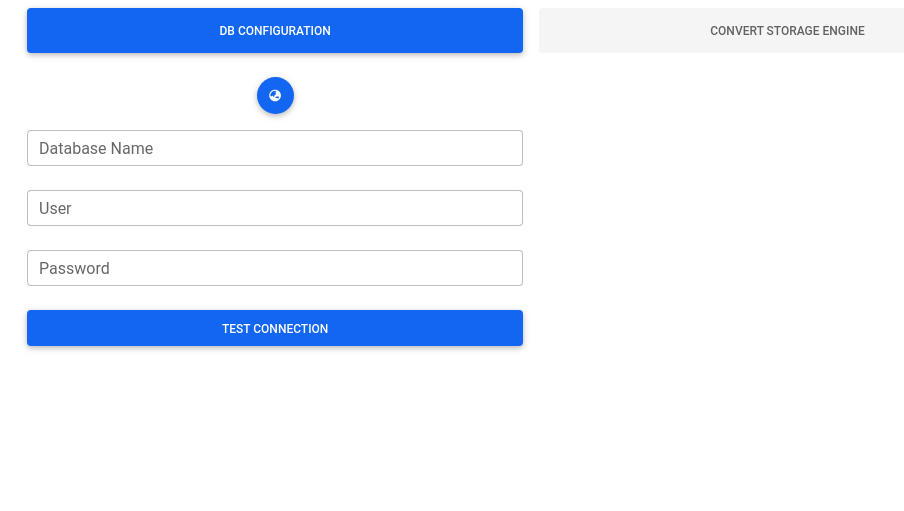
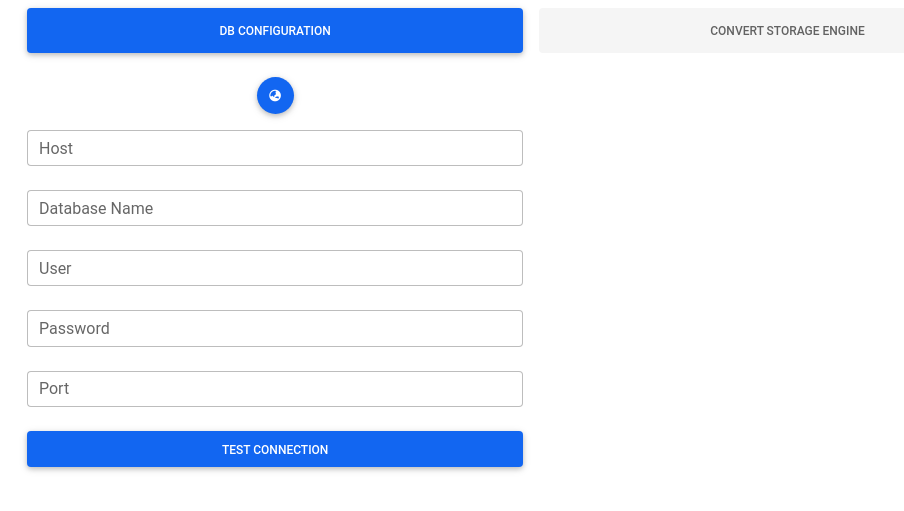
Before and after one commit to ibnusulaiman83/mysql-engine-converter, a PHP site: page / in a window 1280 px wide. Shown: the top 511 px of the page, without its empty margins (0-904 px from the left). Run offline with PHP 8.4, Linux system fonts and the light colour scheme; some libraries are stand-ins or nearby versions.

Commit message:
add port and host input

```diff
--- a/index.php
+++ b/index.php
@@ -41,6 +41,12 @@
                                         <i class="fas fa-globe-asia"></i>
                                     </a>
                                 </div>
+                                <!-- Host input -->
+                                <div class="form-outline mb-4">
+                                    <input type="text" id="dbHost" class="form-control" name="dbHost" autocomplete="off" />
+                                    <label class="form-label" for="dbHost">Host</label>
+                                </div>
+
                                 <!-- Database input -->
                                 <div class="form-outline mb-4">
                                     <input type="text" id="dbName" class="form-control" name="dbName" autocomplete="off" />
@@ -57,6 +63,11 @@
                                 <div class="form-outline mb-4">
                                     <input type="password" id="dbPassword" name="dbPassword" class="form-control" autocomplete="off" />
                                     <label class="form-label" for="dbPassword">Password</label>
+                                </div>
+                                <!-- Port input -->
+                                <div class="form-outline mb-4">
+                                    <input type="text" id="dbPort" name="dbPort" class="form-control" autocomplete="off" />
+                                    <label class="form-label" for="dbPort">Port</label>
                                 </div>
 
                                 <!-- Submit button -->
```
Also changed, not shown: checkConn.php (+6 -2 lines), config.php (+4 -3 lines).
